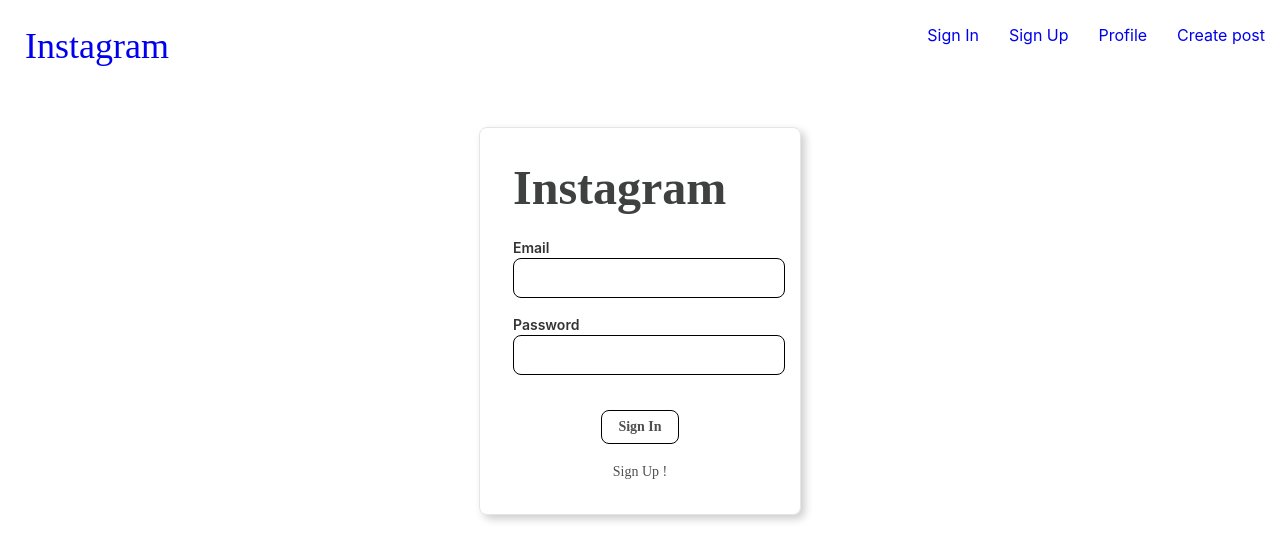
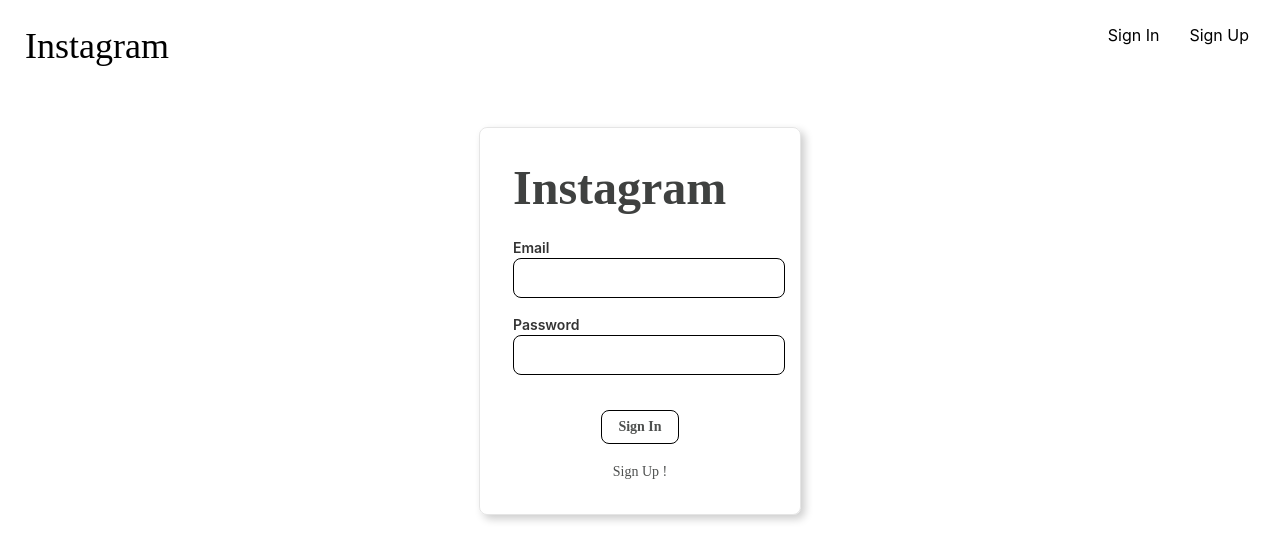
Before and after one commit to lhcjun/social-media-pic, a React (Create React App) app in the folder client/: page /signin in a window 1280 px wide. Shown: the top 560 px of the page. Built offline with nearby package versions, Linux system fonts and the light colour scheme; a web font is replaced by a local one.

Commit message:
change Navigation & Redirect after sign in / sign out, and create AvatarMenu & MenuDropdown

```diff
--- /dev/null
+++ b/client/src/components/avatar-menu/avatar-menu.component.jsx
@@ -0,0 +1,21 @@
+import React, { useState } from 'react';
+import MenuDropdown from '../menu-dropdown/menu-dropdown.component';
+import { ClickAwayListener } from '@material-ui/core';
+import './avatar-menu.styles.scss';
+
+const AvatarMenu = () => {
+    const [ hideDropdown, setHideDropdown ] = useState(true);
+
+    return(
+      <ClickAwayListener onClickAway={() => setHideDropdown(true)}>
+        <div className='avatar-menu'>
+            <div className='user-avatar' onClick={() => setHideDropdown(prevState => !prevState)}>
+                <img src="http://tachyons.io/img/logo.jpg" className='avatar-img' alt='avatar' />
+            </div>
+            { hideDropdown ? null : <MenuDropdown /> }
+        </div>
+      </ClickAwayListener>
+    )
+};
+
+export default AvatarMenu;
--- /dev/null
+++ b/client/src/components/avatar-menu/avatar-menu.styles.scss
@@ -0,0 +1,20 @@
+.avatar-menu {
+    .user-avatar {
+        text-align: center;
+        padding: 1.5rem;
+        margin-top: 1.6rem;
+        cursor: pointer;
+
+        .avatar-img {
+            border-radius: 100%;
+            padding: 0.25rem;
+            border: 1px solid rgba(0, 0, 0, 0.18);
+            height: 3.3rem;
+            width: 3.3rem;
+
+            &:hover {
+                border-color: rgba(0, 0, 0, 0.3);
+            }
+        }
+    }
+}
--- /dev/null
+++ b/client/src/components/menu-dropdown/menu-dropdown.component.jsx
@@ -0,0 +1,14 @@
+import React from 'react';
+import { Link } from 'react-router-dom';
+import './menu-dropdown.styles.scss';
+
+const MenuDropdown = () => (
+    <div className='menu-dropdown'>
+        <div className='dropdown-list'>
+            <Link to='/profile' className='dropdown-item'>Profile</Link>
+            <Link to='/createpost' className='dropdown-item'>Create post</Link>
+        </div>
+    </div>
+);
+
+export default MenuDropdown;
--- /dev/null
+++ b/client/src/components/menu-dropdown/menu-dropdown.styles.scss
@@ -0,0 +1,30 @@
+.menu-dropdown {
+    margin: 1rem;
+    // position
+    position: absolute;
+    top: 4.1rem;
+    right: 1.1rem;
+    z-index: 1000;
+
+    .dropdown-list {
+        width: 12rem;
+        background-color: #fff;
+        display: flex;
+        flex-direction: column;
+        // card frame - light
+        border-radius: 0.5rem;
+        border: 1px solid rgba(0, 0, 0, 0.1);
+        box-shadow: 1px 1px 8px 0px rgba(0, 0, 0, 0.1);
+
+
+        .dropdown-item {
+            padding: 0.6rem 1.2rem;
+            line-height: 1.5;
+
+            &:hover {
+                background-color: rgba(61, 64, 66, 0.75);
+                color: #fff;
+            }
+        }
+    }
+}
--- a/client/src/components/navigation/navigation.component.jsx
+++ b/client/src/components/navigation/navigation.component.jsx
@@ -1,17 +1,30 @@
-import React from 'react';
+import React, { useContext } from 'react';
 import { Link } from 'react-router-dom';
+import UserContext from '../../contexts/user/user.context';
+import AvatarMenu from '../avatar-menu/avatar-menu.component';
 import './navigation.styles.scss';
 
-const Navigation = () => (
-  <nav className='navigation'>
-    <Link to='/' className='logo logo-font'>Instagram</Link>
+const Navigation = () => {
+  const { state, dispatch } = useContext(UserContext);  // get the value passed by the nearest Context.Provider
+  const { user } = state;                               // to get current state in reducer
+
+
+  return(
+    <nav className='navigation'>
+      <Link to={user ? '/' : '/signin'} className='logo logo-font'>Instagram</Link>
       <div className='options'>
-        <Link to='/signin' className='option'>Sign In</Link>
-        <Link to='/signup' className='option'>Sign Up</Link>
-        <Link to='/profile' className='option'>Profile</Link>
-        <Link to='/createpost' className='option'>Create post</Link>
+        { user
+          ? <AvatarMenu />
+          :(
+            <div className='sign-options'>
+              <Link to='/signin' className='option'>Sign In</Link>
+              <Link to='/signup' className='option'>Sign Up</Link>
+            </div>
+          )
+        }
       </div>
-  </nav>
-);
+    </nav>
+  )
+};
 
 export default Navigation;
--- a/client/src/components/navigation/navigation.styles.scss
+++ b/client/src/components/navigation/navigation.styles.scss
@@ -19,14 +19,13 @@
         align-items: center;
         justify-content: flex-end;
 
-        .option {
-            padding: 10px 15px;
-            cursor: pointer;
+        .sign-options {
+            margin-right: 1rem;
+
+            .option {
+                padding: 10px 15px;
+                cursor: pointer;
+            }
         }
     }
 }
-
-// html
-a {
-    text-decoration: none;
-}
--- a/client/src/containers/App.js
+++ b/client/src/containers/App.js
@@ -1,5 +1,5 @@
 import React, { useEffect, useContext } from 'react';
-import { BrowserRouter as Router, Switch, Route, useHistory } from 'react-router-dom';
+import { BrowserRouter as Router, Switch, Route, useHistory, Redirect } from 'react-router-dom';
 
 import Navigation from '../components/navigation/navigation.component';
 import HomePage from '../pages/homepage/homepage.component';
@@ -16,7 +16,8 @@
 const App = () => {
   const history = useHistory();
   const { state, dispatch } = useContext(UserContext);  // get the value passed by the nearest Context.Provider
-  // const { user } = state;                            // to get current state in reducer
+  const { user } = state;                               // to get current state in reducer
+
 
   useEffect(() => {
     // check if user has signed in
@@ -35,19 +36,19 @@
         <Navigation />
         <Switch>
           <Route exact={true} path='/'>
-            <HomePage />
+            {user ? <HomePage /> : <Redirect to='/signin' />}
           </Route>
           <Route exact path='/profile'>
-            <ProfilePage />
+            {user ? <ProfilePage /> : <Redirect to='/signin' />}
           </Route>
           <Route exact path='/signin'>
-            <SignInPage />
+            {user ? <Redirect to='/' /> : <SignInPage />}
           </Route>
           <Route exact path='/signup'>
-            <SignUpPage />
+            {user ? <Redirect to='/' /> : <SignUpPage />}
           </Route>
           <Route exact path='/createpost'>
-            <CreatePostPage />
+            {user ? <CreatePostPage /> : <Redirect to='/signin' />}
           </Route>
         </Switch>
       </Router>
--- a/client/src/index.css
+++ b/client/src/index.css
@@ -1,6 +1,6 @@
 body {
     margin: 0;
-  font-family: -apple-system, BlinkMacSystemFont, 'Segoe UI', 'Roboto', 'Oxygen',
+    font-family: -apple-system, BlinkMacSystemFont, 'cwTeXYen', 'Segoe UI', 'Roboto', 'Oxygen',
         'Ubuntu', 'Cantarell', 'Fira Sans', 'Droid Sans', 'Helvetica Neue',
         sans-serif;
     -webkit-font-smoothing: antialiased;
@@ -11,3 +11,23 @@
     font-family: source-code-pro, Menlo, Monaco, Consolas, 'Courier New',
         monospace;
 }
+
+a,
+a:hover,
+a:active,
+a:visited,
+a:focus {
+    text-decoration: none;
+    color: black
+}
+
+
+/* content font */
+@font-face {
+    font-family: 'cwTeXYen';
+    src: url(//fonts.gstatic.com/ea/cwtexyen/v3/cwTeXYen-zhonly.eot);
+    src: url(//fonts.gstatic.com/ea/cwtexyen/v3/cwTeXYen-zhonly.eot?#iefix) format('embedded-opentype'),
+        url(//fonts.gstatic.com/ea/cwtexyen/v3/cwTeXYen-zhonly.woff2) format('woff2'),
+        url(//fonts.gstatic.com/ea/cwtexyen/v3/cwTeXYen-zhonly.woff) format('woff'),
+        url(//fonts.gstatic.com/ea/cwtexyen/v3/cwTeXYen-zhonly.ttf) format('truetype');
+}
```
Lines whose indentation alone changed are shown as unchanged.
